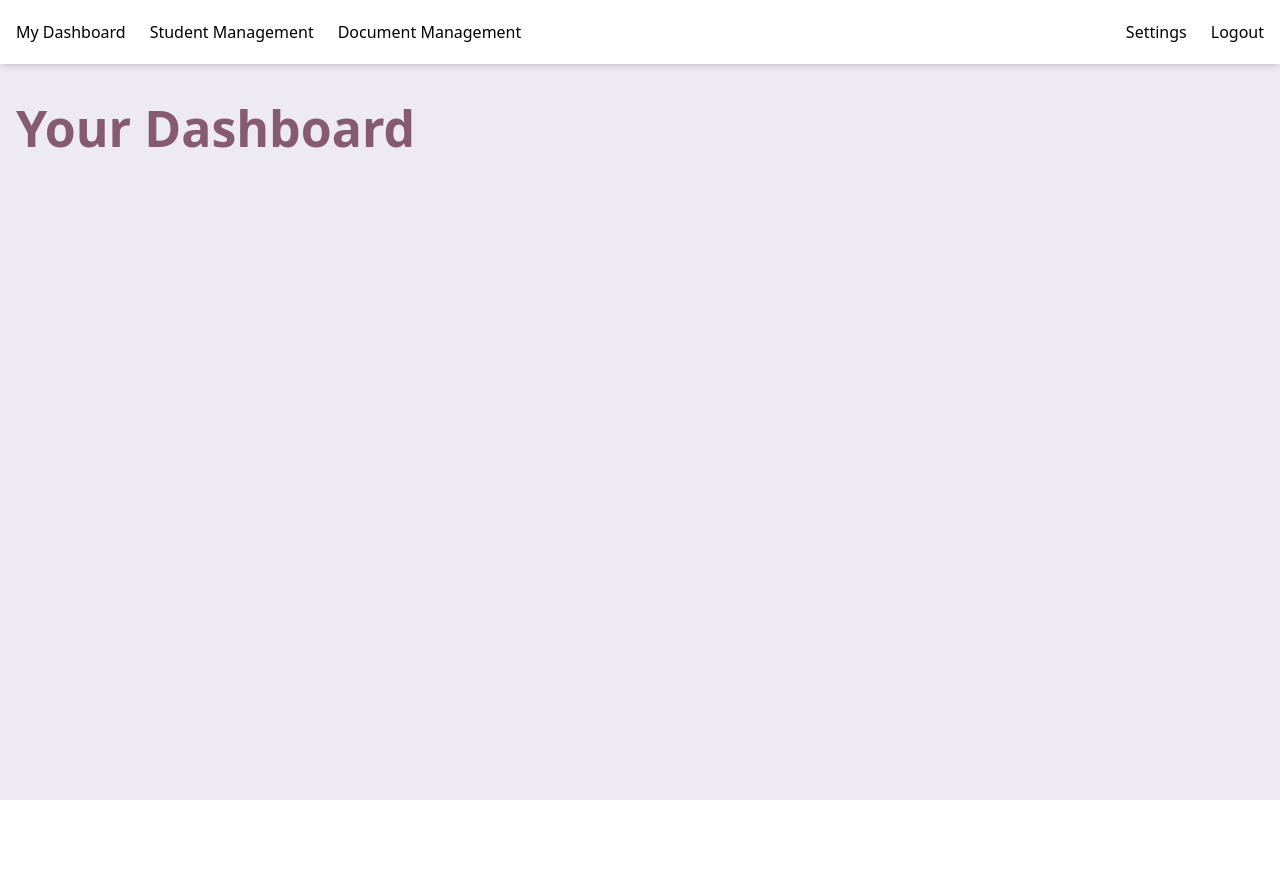
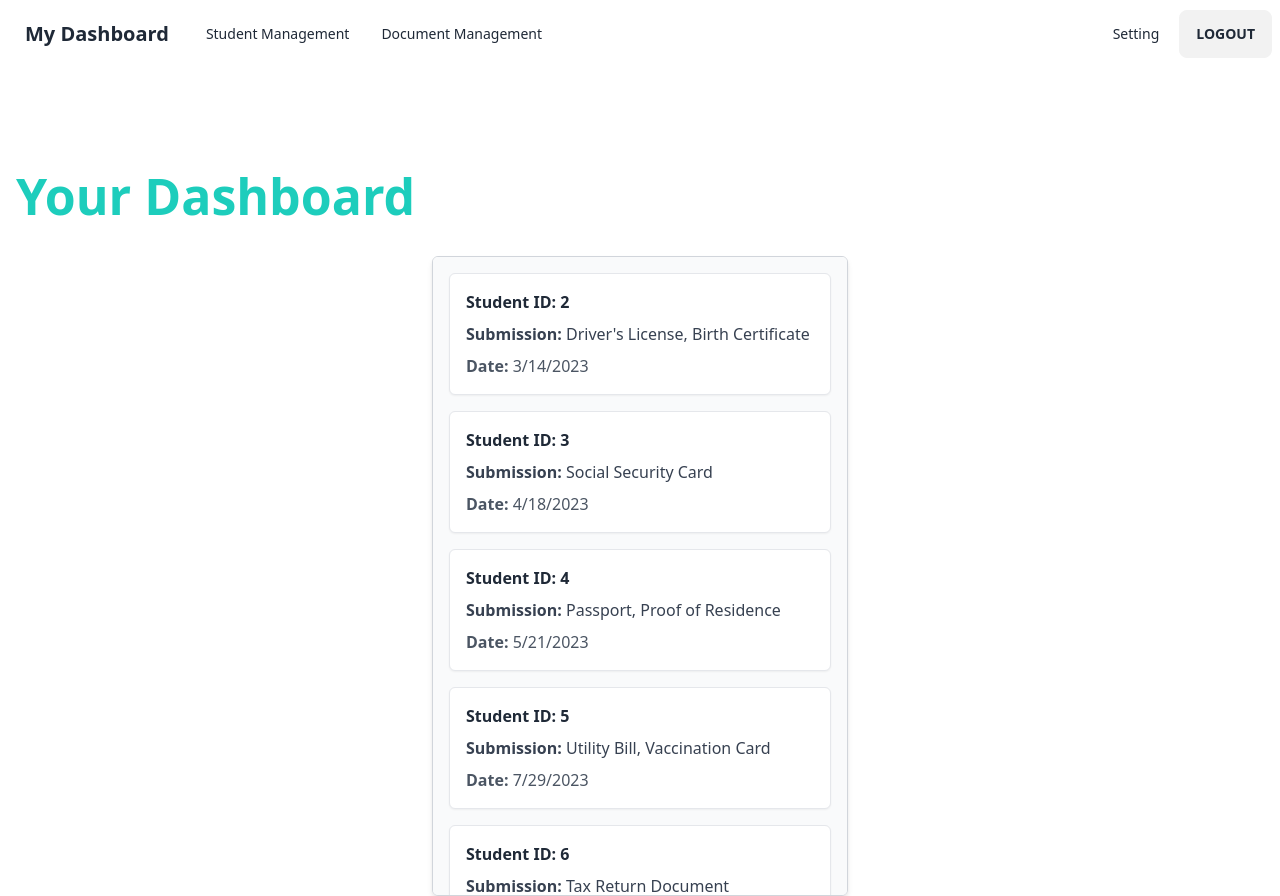
Before and after one commit to LyhongPeou/UWFrontEnd, a React (Vite) app: page /admin/dashboard in a window 1280 px wide. Before the commit the page ends 800 px from the top, so only its background shows below. Built offline with nearby package versions, Linux system fonts and the light colour scheme.

Commit message:
Update the UI

```diff
--- a/package.json
+++ b/package.json
@@ -11,7 +11,6 @@
   },
   "dependencies": {
     "@reduxjs/toolkit": "^1.9.5",
-    "flowbite-react": "^0.5.0",
     "react": "^18.2.0",
     "react-dom": "^18.2.0",
     "react-redux": "^8.1.2",
@@ -22,6 +21,7 @@
     "@types/react-dom": "^18.2.7",
     "@vitejs/plugin-react": "^4.0.3",
     "autoprefixer": "^10.4.15",
+    "daisyui": "^3.6.5",
     "eslint": "^8.45.0",
     "eslint-plugin-react": "^7.32.2",
     "eslint-plugin-react-hooks": "^4.6.0",
--- /dev/null
+++ b/src/components/constants/index.js
@@ -0,0 +1,48 @@
+const notificationList = [
+        {
+            studentID: "2",
+            submission: ["Driver's License", "Birth Certificate"],
+            date: "3/14/2023"
+        },
+        {
+            studentID: "3",
+            submission: ["Social Security Card"],
+            date: "4/18/2023"
+        },
+        {
+            studentID: "4",
+            submission: ["Passport", "Proof of Residence"],
+            date: "5/21/2023"
+        },
+        {
+            studentID: "5",
+            submission: ["Utility Bill", "Vaccination Card"],
+            date: "7/29/2023"
+        },
+        {
+            studentID: "6",
+            submission: ["Tax Return Document"],
+            date: "8/15/2023"
+        },
+
+        {
+            studentID: "6",
+            submission: ["Tax Return Document"],
+            date: "8/15/2023"
+        },
+
+        {
+            studentID: "6",
+            submission: ["Tax Return Document"],
+            date: "8/15/2023"
+        },
+        {
+            studentID: "6",
+            submission: ["Tax Return Document"],
+            date: "8/15/2023"
+        },
+    ];
+
+
+
+export {notificationList}
--- a/src/components/pages/AdminViews/MainDashboard.jsx
+++ b/src/components/pages/AdminViews/MainDashboard.jsx
@@ -1,10 +1,30 @@
 import { styles } from "../../../styles"
+import { notificationList } from "../../constants"
 
 const MainDashboard = () => {
+    return (
+        <>
+            <h1  className={`${styles.dashHeadText} mb-5 `}>Your Dashboard</h1>
+            <div className="h-[70vh] md:h-[80vh] w-full md:w-1/2 lg:w-1/3 overflow-y-auto border border-gray-300 rounded-md shadow-md p-4 bg-gray-50 mx-auto">
+                {notificationList.map((notification, index) => (
+                    <div
+                        key={index}
+                        className="bg-white p-4 mb-4 rounded-md shadow-sm flex flex-col border border-gray-200"
+                    >
+                        <p className="mb-2 text-gray-800 font-semibold">
+                            <strong>Student ID:</strong> {notification.studentID}
+                        </p>
+                        <p className="mb-2 text-gray-700">
+                            <strong>Submission:</strong> {notification.submission.join(', ')}
+                        </p>
+                        <p className="text-gray-600">
+                            <strong>Date:</strong> {notification.date}
+                        </p>
+                    </div>
+                ))}
+            </div>
+        </>
+    );
+};
 
-    return<>
-          <h1 className={`${styles.dashHeadText} mb-5 `} > Your Dashboard </h1>
-    </>
-}
-
-export default MainDashboard
+export default MainDashboard;
--- a/src/components/pages/AdminViews/StudentManagement.jsx
+++ b/src/components/pages/AdminViews/StudentManagement.jsx
@@ -5,7 +5,7 @@ import { styles } from "../../../styles"
 const StudentManagement = () => {
 
     return <>
-        <h1 h1 className={`${styles.dashHeadText} mb-5 `}> Student Management </h1>
+        <h1 className={`${styles.dashHeadText} mb-5 `}> Student Management </h1>
 
     </>
 }
--- a/src/components/pages/AuthPage.jsx
+++ b/src/components/pages/AuthPage.jsx
@@ -50,13 +50,13 @@ const AuthPage = () => {
 
     return <section className="h-screen w-full relative mx-auto bg-background">
         <div className=" flex justify-center p-10">
-            <div className="p-8 rounded-2xl bg-primary w-[500px] ">
+            <div className="p-8 rounded-2xl w-[500px] ">
                 {registerState ? <h1 className="font-bold text-[2rem] ">Register</h1> : <h1 className="font-bold text-[2rem] " >Login</h1>}
                 <hr class="h-px my-5 bg-gray-200 border-0 dark:bg-gray-700"></hr>
                 <form className="flex flex-col mt-1 gap-8 " ref={formRef}>
                     {registerState && (
                         <label className="flex flex-col">
-                            <span className="text-black font-meduim mb-4 text-[20px] font-bold">
+                            <span className=" font-meduim mb-4 text-[20px] font-bold">
                                 Name
                             </span>
                             <input
@@ -64,13 +64,13 @@ const AuthPage = () => {
                                 placeholder="Please Enter Your Name"
                                 name="name"
                                 onChange={onChangeHandler}
-                                className="py-4 px-6 rounded-lg outline-none border-none font-meduim bg-secondary"
+                                className="py-4 px-6 rounded-lg outline-none border-none font-meduim"
                             />
                         </label>
                     )}
 
                     <label className="flex flex-col">
-                        <span className="text-black font-meduim mb-4 text-[20px] font-bold">
+                        <span className=" font-meduim mb-4 text-[20px] font-bold">
                             Email
                         </span>
                         <input
@@ -78,11 +78,11 @@ const AuthPage = () => {
                             placeholder="Please Enter Your Email"
                             name="email"
                             onChange={onChangeHandler}
-                            className="py-4 px-6 rounded-lg outline-none border-none font-meduim bg-secondary"
+                            className="py-4 px-6 rounded-lg outline-none border-none font-meduim"
                         />
                     </label>
                     <label className="flex flex-col">
-                        <span className="text-black font-meduim mb-4 text-[20px] font-bold">
+                        <span className=" font-meduim mb-4 text-[20px] font-bold">
                             Password
                         </span>
                         <input
@@ -90,7 +90,7 @@ const AuthPage = () => {
                             onChange={onChangeHandler}
                             name="password"
                             placeholder="Please Enter Your Password"
-                            className="py-4 px-6 rounded-lg outline-none border-none font-meduim bg-secondary"
+                            className="py-4 px-6 rounded-lg outline-none border-none font-meduim "
                         />
                     </label>
 
--- a/src/components/pages/Setting.jsx
+++ b/src/components/pages/Setting.jsx
@@ -1,6 +1,8 @@
+import { styles } from "../../styles"
+
 const SettingPage = () => {
     return <>
-        <h1 className={`${styles.dashHeadText} mb-5 `}> Document Management </h1>
+        <h1 className={`${styles.dashHeadText} mb-5 `}> Setting </h1>
     </>
 }
 
--- a/src/components/ui/NavBar.jsx
+++ b/src/components/ui/NavBar.jsx
@@ -1,26 +1,45 @@
-import { Link } from "react-router-dom";
+import { Link, NavLink } from "react-router-dom";
 
 
 const NavBar = () => {
   return (
-    <nav className="w-full py-5 flex items-center fixed top-0 z-20 bg-white shadow-md">
-      <div className="w-full max-w-7xl mx-auto flex items-center justify-between px-4">
-        <ul className="flex space-x-6">
-          <li className="cursor-pointer hover:text-blue-500"><Link to="./dashboard">My Dashboard</Link></li>
-          <li className="cursor-pointer hover:text-blue-500">
-            <Link to="./student_management">Student Management</Link>
-          </li>
-          <li className="cursor-pointer hover:text-blue-500">
-            <Link to="./document_mangement">Document Management</Link>
-          </li>
-        </ul>
-        <ul className="flex space-x-6">
-          <li className="cursor-pointer hover:text-blue-500"><Link to="./Setting">Settings</Link></li>
-          <li className="cursor-pointer hover:text-blue-500">Logout</li>
-        </ul>
+    <div className="navbar bg-base-100">
+      <div className="navbar-start">
+        <div className="dropdown">
+          <label tabIndex={0} className="btn btn-ghost lg:hidden">
+            <svg xmlns="http://www.w3.org/2000/svg" className="h-5 w-5" fill="none" viewBox="0 0 24 24" stroke="currentColor"><path strokeLinecap="round" strokeLinejoin="round" strokeWidth="2" d="M4 6h16M4 12h8m-8 6h16" /></svg>
+          </label>
+          <ul tabIndex={0} className="menu menu-sm dropdown-content mt-3 z-[1] p-2 shadow bg-base-100 rounded-box w-52">
+
+            <li><NavLink to="./student_management">Student Management</NavLink></li>
+            <li><NavLink to="./document_mangement">Document Management</NavLink></li>
+            <li><NavLink to="./setting">Setting</NavLink></li>
+          </ul>
+        </div>
+        <NavLink className="btn btn-ghost normal-case text-xl" to="./dashboard">My Dashboard</NavLink>
+
+        <div className="hidden lg:flex">
+          <ul className="menu menu-horizontal px-1">
+            <li><NavLink to="./student_management">Student Management</NavLink></li>
+            <li><NavLink to="./document_mangement">Document Management</NavLink></li>
+          </ul>
+        </div>
       </div>
-    </nav>
-  );
+
+      <div className="navbar-end ">
+
+        <div className="hidden lg:flex">
+          <ul className="menu menu-horizontal px-1">
+            <li><NavLink to="./setting">Setting</NavLink></li>
+
+          </ul>
+
+        </div>
+
+        <button className="btn">Logout</button>
+      </div>
+    </div>
+  )
 };
 
 export default NavBar;
--- a/tailwind.config.js
+++ b/tailwind.config.js
@@ -8,16 +8,13 @@ export default {
   theme: {
     extend: {
 
-      colors: {
-        'text': '#141118',
-        'background': '#edeaf1',
-        'primary': '#b898b9',
-        'secondary': '#deced6',
-        'accent': '#865b71',
-      }
 
 
     },
+
+
+
+
   },
-  plugins: [require('flowbite/plugin')],
+  plugins: [require("daisyui")],
 }
```
Also changed, not shown: 1 other file (tests, documents, lock files or other folders).
